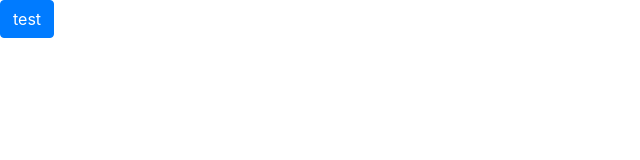
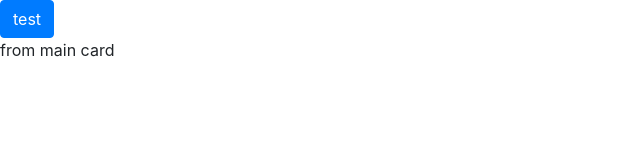
Before and after one commit to devincheca/speechFeedBack, a React (Create React App) app in the folder anon-feedback/: page / in a window 1280 px wide. Shown: the top 160 px of the page, without its empty margins (0-640 px from the left). Built offline with nearby package versions, Linux system fonts and the light colour scheme.

Commit message:
just going to use style objects for this

```diff
--- a/anon-feedback/src/App.js
+++ b/anon-feedback/src/App.js
@@ -1,5 +1,6 @@
 // import './App.css';
 // import Request from './helpers/request.js';
+import MainCard from './MainCard/MainCard.js';
 
 /*
 async function tryNetlifyFunc() {
@@ -16,6 +17,7 @@ function App() {
   return (
     <div className="">
       <button className="btn btn-primary">test</button>
+      <MainCard />
     </div>
   );
 }
--- a/anon-feedback/src/MainCard/MainCard.css
+++ b/anon-feedback/src/MainCard/MainCard.css
@@ -0,0 +1,3 @@
+.MainCard .redText {
+  color: red;
+}
--- a/anon-feedback/src/MainCard/MainCard.js
+++ b/anon-feedback/src/MainCard/MainCard.js
@@ -1,7 +1,10 @@
+
 function MainCard() {
   return (
     <div className="">
-      from main card
+      <p className="">
+        from main card
+      </p>
     </div>
   );
 }
```
